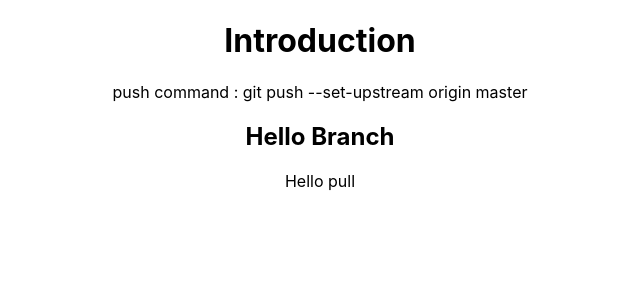
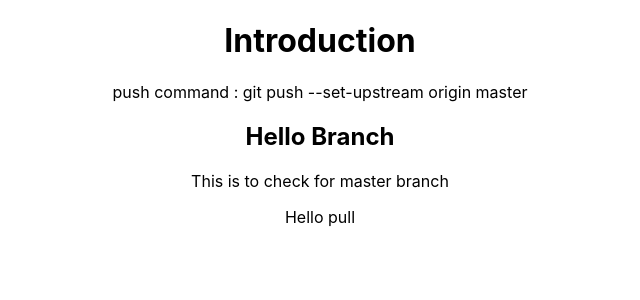
Before and after one commit to shikhar-walia08/GitProject, a React (Create React App) app: page / in a window 1280 px wide. Shown: the top 300 px of the page, without its empty margins (320-960 px from the left). Built offline with nearby package versions, Linux system fonts and the light colour scheme.

Commit message:
changes done in master branch

```diff
--- a/src/App.tsx
+++ b/src/App.tsx
@@ -7,6 +7,7 @@ function App() {
        <h1>Introduction</h1>
        <p>push command : git push --set-upstream origin master</p>
        <h2>Hello Branch</h2>
+       <div>This is to check for master branch</div>
       <p>Hello pull </p>
     </div>
   );
```
